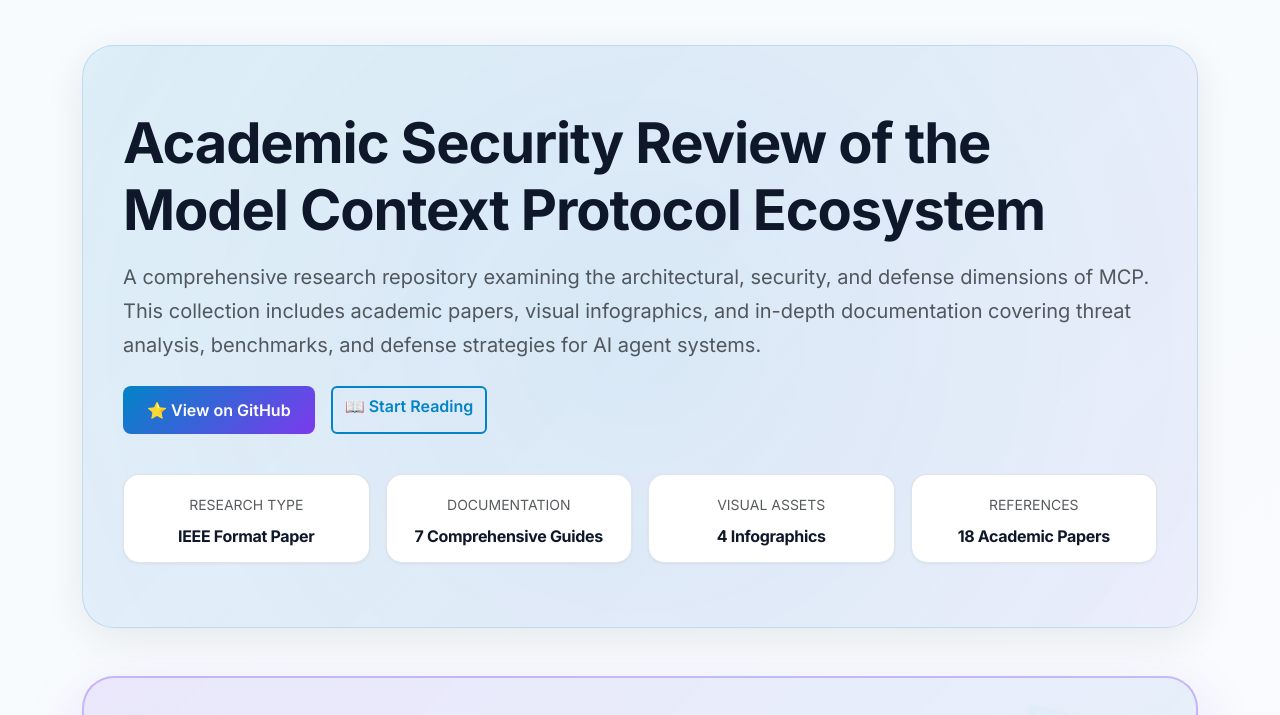
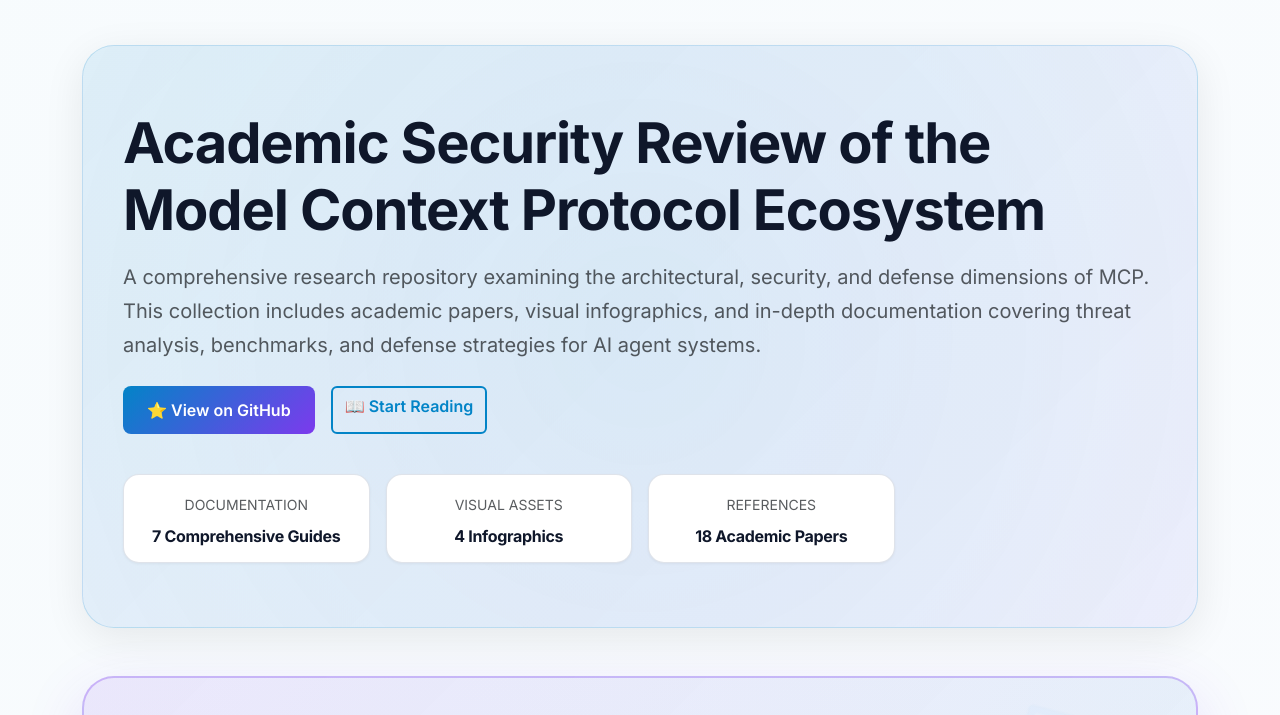
Before and after one commit to yusufarbc/mcp-agentic-ai-security, a plain HTML site: page website/index.html in a window 1280 px wide. Shown: the part 64-779 px from the top of the page. Drawn offline with Linux system fonts and the light colour scheme.

```diff
--- a/website/index.html
+++ b/website/index.html
@@ -64,14 +64,6 @@
 
             <!-- Meta Cards -->
             <div class="row g-3 mt-4">
-                <div class="col-md-3 col-sm-6">
-                    <div class="card text-center h-100">
-                        <div class="card-body">
-                            <small class="text-muted text-uppercase">Research Type</small>
-                            <h6 class="mt-2 mb-0">IEEE Format Paper</h6>
-                        </div>
-                    </div>
-                </div>
                 <div class="col-md-3 col-sm-6">
                     <div class="card text-center h-100">
                         <div class="card-body">
@@ -455,7 +447,6 @@
             <p class="mb-0">
                 This repository serves as an academic resource for MCP security research. All content is maintained in
                 English
-                and follows IEEE/ACM academic standards.
             </p>
         </div>
     </footer>
```
Also changed, not shown: 1 other file.
